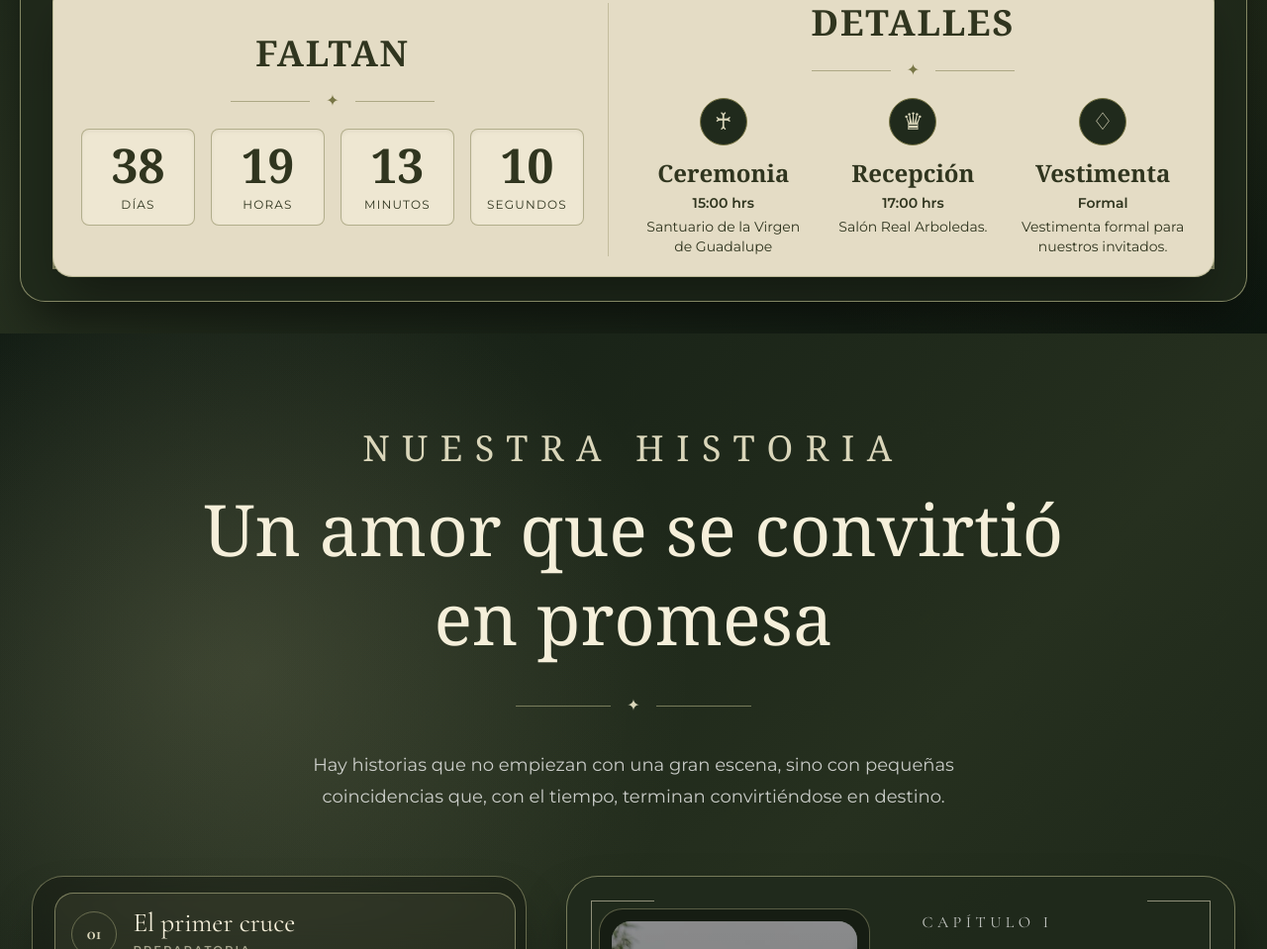
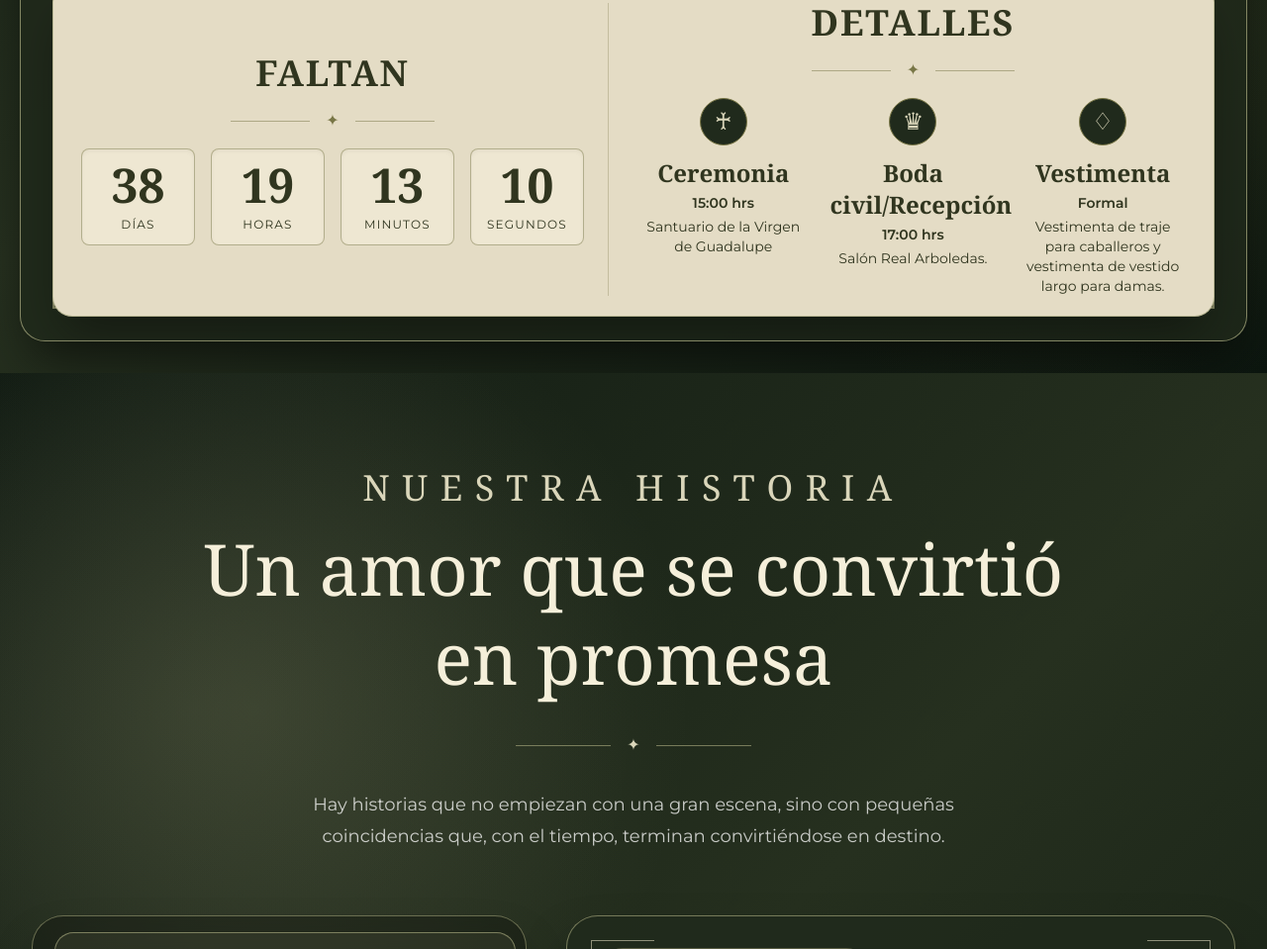
Before and after one commit to karimYaffar/boda-jalil-jennifer, a website built with Vite: page main.html in a window 1280 px wide. Shown: the part 873-1832 px from the top of the page at 99% size. Built offline with nearby package versions, Linux system fonts and the light colour scheme.

Commit message:
Cambio sobre la vestimenta y boda civil

```diff
--- a/main.html
+++ b/main.html
@@ -310,7 +310,7 @@
     </div>
 
     <h3 class="font-serif text-xl font-bold md:text-2xl">
-      Recepción
+      Boda civil/Recepción
     </h3>
 
     <p class="mt-1 text-sm font-semibold">
@@ -336,7 +336,7 @@
     </p>
 
     <p class="mt-1 text-xs leading-5 md:text-sm">
-      Vestimenta formal para nuestros invitados.
+      Vestimenta de traje para caballeros y vestimenta de vestido largo para damas.
     </p>
   </div>
 </div>
```
